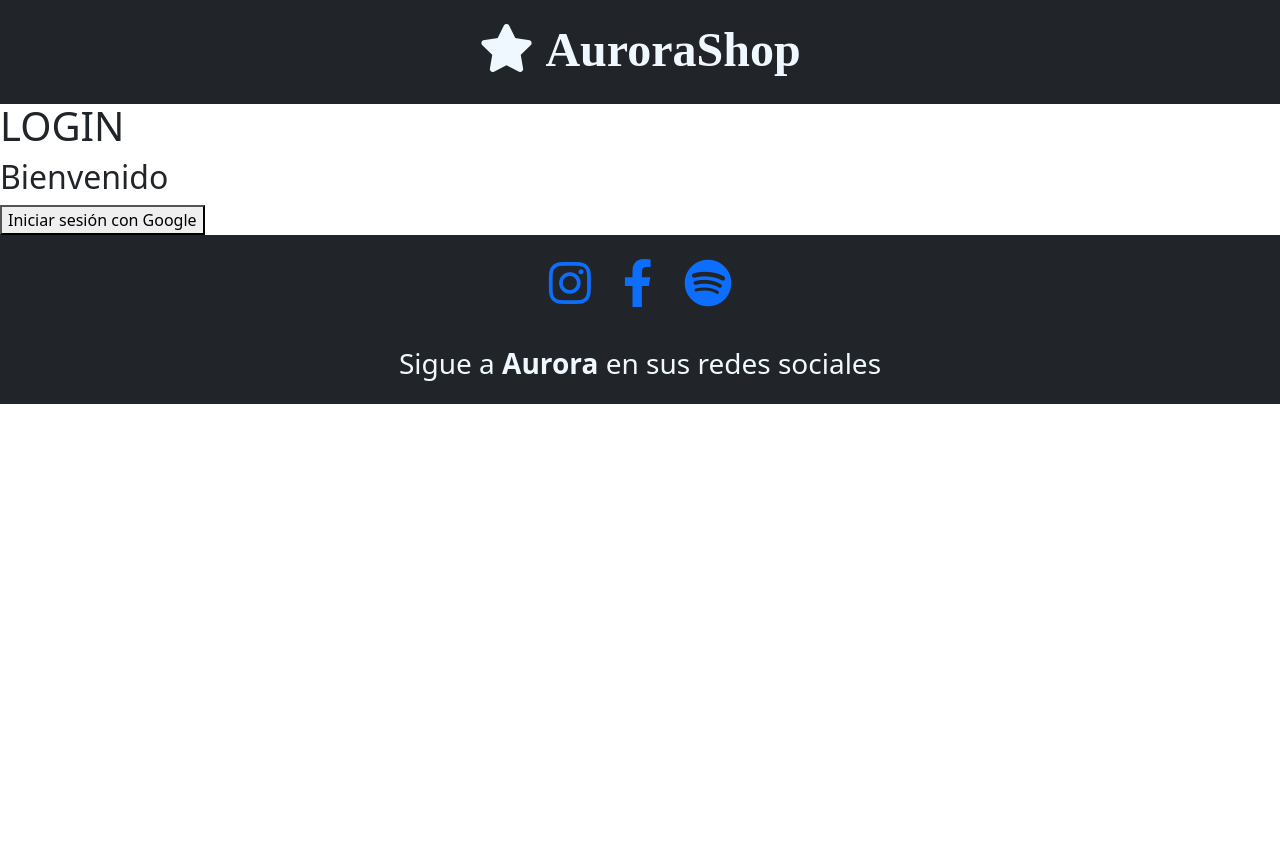
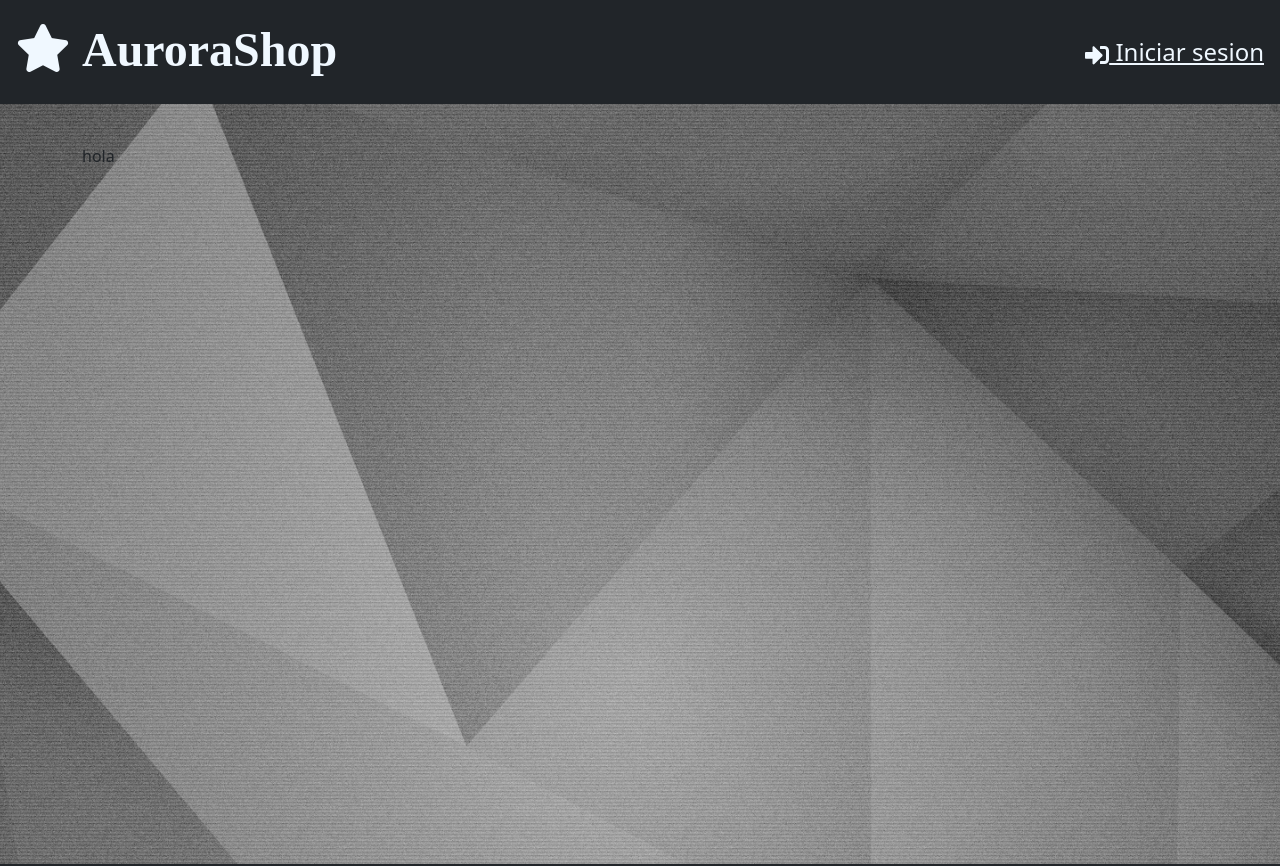
Before and after one commit to Diaflosno/aurora2, a React (Vite) app: page / in a window 1280 px wide. Shown: the top 866 px of the page. Before the commit the page ends 800 px from the top, so only its background shows below. Built offline with nearby package versions, Linux system fonts and the light colour scheme; no server answers.

Commit message:
Login en la NavBar y cambios al diseño

```diff
--- a/package.json
+++ b/package.json
@@ -18,7 +18,10 @@
     "keep-react": "^1.2.0",
     "postcss": "^8.4.35",
     "react": "^18.2.0",
+    "react-bootstrap": "^2.10.1",
     "react-dom": "^18.2.0",
+    "react-icons": "^5.0.1",
+    "react-spinners": "^0.13.8",
     "tailwindcss": "^3.4.1"
   },
   "devDependencies": {
--- a/src/App.jsx
+++ b/src/App.jsx
@@ -3,6 +3,7 @@ import axios from 'axios';
 import { NavBar, Footer } from './components/design';
 import FormsFirebase from './pagina/formularioAuth';
 import { AuthProvider } from "./firebase/AuthContext";
+import ClipLoader from "react-spinners/ClipLoader";
 
 function App() {
   const [data, setData] = useState({});
@@ -22,17 +23,26 @@ function App() {
   }, []);
 
   if (loading) {
-    return <div>Cargando...  <div className="spinner-border" role="status">ola</div></div>
-    ;
+    return (
+      <div className="d-flex justify-content-center align-items-center vh-100">
+        <ClipLoader size={50} color="#000" loading={loading} />
+      </div>
+
+    );
   }
 
   return (
     <>
-    <NavBar/>
-      <AuthProvider>
+    <div className="bg-image">
+    <div className="container home-container">
+        <AuthProvider>
       <FormsFirebase  data={data} />
     </AuthProvider>
+    </div>
+
       <Footer/>
+      </div>
+
     </>
   );
 
--- a/src/components/bodyDesign.jsx
+++ b/src/components/bodyDesign.jsx
@@ -30,6 +30,3 @@ function Body({data}) {
 
 }
     export {Body}
-
-/*     <h1>Color: {data.nuevo ? data.nuevo.Color: 'Color not available'}</h1>
- */
--- a/src/components/design.jsx
+++ b/src/components/design.jsx
@@ -1,26 +1,48 @@
 import React from 'react'
 import App from '../App.jsx'
+import { FaSignInAlt, FaStar, FaSignOutAlt } from "react-icons/fa";
+import { useAuth } from "../firebase/AuthContext";
 
+function NavBar({ handleGoogle, handleLogout }) {
+    const { user, loginWithGoogle } = useAuth();
 
-function NavBar() {
-    return(
+    return (
         <div>
-      <nav className="navbar navbar-expand-sm bg-dark navbar-dark fixed-top justify-content-center">
-  <div >
-    <h6 className="navtitle fas fa-star "> AuroraShop</h6>
+            <nav className="navbar navbar-expand-sm bg-dark navbar-dark fixed-top justify-content-between">
+                <div className="navbar-brand">
+                    <h6 className="navtitle fas fa-star"> AuroraShop</h6>
                 </div>
+                <ul className="navbar-nav">
+                    {!user ? (
+                        <li className="nav-item">
+                            <a className="navsesion" href="" onClick={handleGoogle}>
+                                <FaSignInAlt /> Iniciar sesion
+                            </a>
+                        </li>
+                    ) : (
+                        <>
+                            <li className="nav-item">
+                                <a className="navsesion" href="">
+                                    Favoritos
+                                </a>
+                            </li>
+                            <li className="nav-item">
+                                <a className="navsesion" href="" onClick={handleLogout}>
+                                    <FaSignOutAlt /> Cerrar sesion
+                                </a>
+                            </li>
+                        </>
+                    )}
+                </ul>
             </nav>
-
         </div>
-
-);
+    )
 }
 
 function Footer() {
     return (
         <footer className=" text-center text-lg-start bg-dark">
-      <div className="container p-4">
-
+            <div>
                 <div className=" text-center">
                     <a href="https://www.instagram.com/auroramusic/" target="_blank" className="icon-link"><i className="fab fa-instagram fa-3x"></i></a>
                     <a href="https://www.facebook.com/iamAURORA" target="_blank" className="icon-link"><i className="fab fa-facebook-f fa-3x"></i></a>
@@ -34,6 +56,4 @@ function Footer() {
     )
 }
 
-
-
 export  { NavBar, Footer };
--- /dev/null
+++ b/src/components/home.jsx
@@ -0,0 +1,11 @@
+import React from 'react';
+
+const Home = () => {
+  return (
+    <div>
+        hola
+    </div>
+  );
+};
+
+export default Home;
--- a/src/index.css
+++ b/src/index.css
@@ -1,10 +1,13 @@
+html, body {
+  height: 100%;
 
+}
 .navbar-light .navbar-nav .nav-link {
     color: #000;
   }
 .navtitle{
     color:aliceblue;
-
+  margin-left: 1rem;
     font-size:xxx-large;
 }
 
@@ -32,5 +35,57 @@
   height: 13%;}
 
 .bodydiv{
-  padding-top: 8%;
+  padding-top: 0%;
 }
+.navsesion{
+  font-size: x-large;
+  color:aliceblue;
+  margin-left: 2rem;
+  margin-right: 1rem;
+}
+footer {
+  margin-top: auto;
+  background-color: #333;
+  color: #fff;
+  padding: 20px;
+  text-align: center;
+}
+.container {
+  display: flex;
+  flex-direction: column;
+  min-height: 100vh;
+}
+body {
+  margin: 0;
+  padding: 0;
+  box-sizing: border-box;
+}
+
+.home-container {
+
+  margin-top: 5%;
+  padding: 5rem 0;
+
+}
+
+.home-container h1 {
+  font-weight: bold;
+  text-shadow: 2px 2px 4px rgba(0, 0, 0, 0.5);
+}
+
+.home-container .lead {
+  font-size: 1.5rem;
+  text-shadow: 1px 1px 2px rgba(0, 0, 0, 0.5);
+}
+
+.home-container img {
+  max-width: 100%;
+  height: auto;
+}
+
+.bg-image {
+  background-image: url(/src/assets/bgstar.jpg);
+  background-size: cover;
+  background-position: center;
+  opacity: 1; /* Ajusta el valor de opacidad aquí */
+}
--- a/src/main.jsx
+++ b/src/main.jsx
@@ -3,8 +3,8 @@ import ReactDOM from 'react-dom/client'
 import App from './App.jsx'
 import * as bootstrap from 'bootstrap'
 import '../src/index.css'
-import 'bootstrap/dist/css/bootstrap.min.css'
-
+import 'bootstrap/dist/css/bootstrap.css'
+import 'bootstrap/dist/css/bootstrap-grid.css'
 ReactDOM.createRoot(document.getElementById('root')).render(
   <React.StrictMode>
     <App />
--- a/src/pagina/formularioAuth.jsx
+++ b/src/pagina/formularioAuth.jsx
@@ -1,6 +1,8 @@
 import React, { useState } from "react";
 import { useAuth } from "../firebase/AuthContext";
 import { Body } from "../components/bodyDesign";
+import { NavBar } from "../components/design";
+import Home from "../components/home";
 
 function FormsFirebase( {data} ){
 
@@ -18,19 +20,16 @@ function FormsFirebase( {data} ){
     };
     return (
         <>
+            <NavBar handleGoogle={handleGoogle} handleLogout={handleLogout} />
             {displayName ? (
                 <>
                 <Body data={data}/>
                 <button onClick={handleLogout}>Cerrar sesión</button>
                 </>
             ) : (
-                <>
-                <div className="bodydiv">
-                <h1>LOGIN</h1>
-                <h2>Bienvenido {displayName}</h2>
-                <button onClick={handleGoogle}>Iniciar sesión con Google</button>
-                </div>
-                </>
+
+                <Home />
+
             )}
         </>
     );
```
Also changed, not shown: src/assets/bgstar.jpg (added), 1 other file (tests, documents, lock files or other folders). Lines whose indentation alone changed are shown as unchanged.
